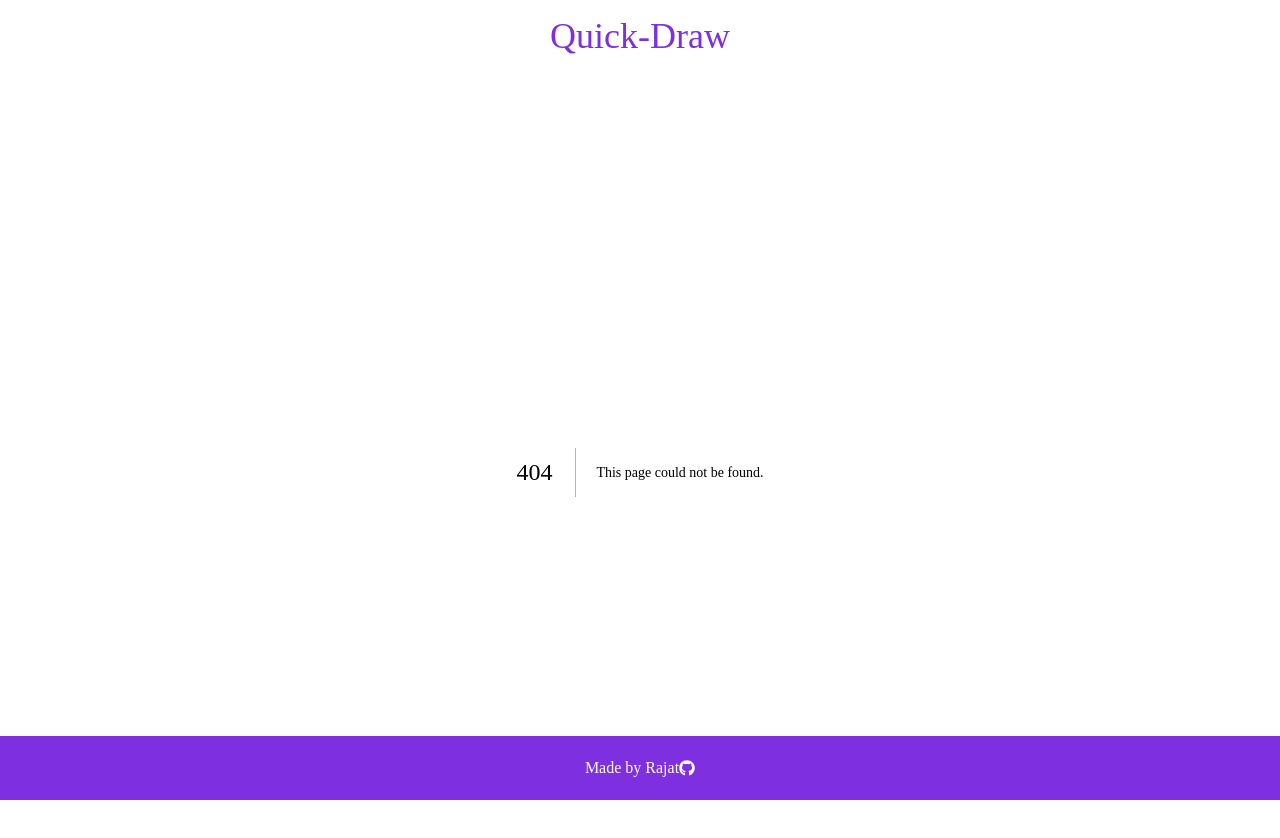
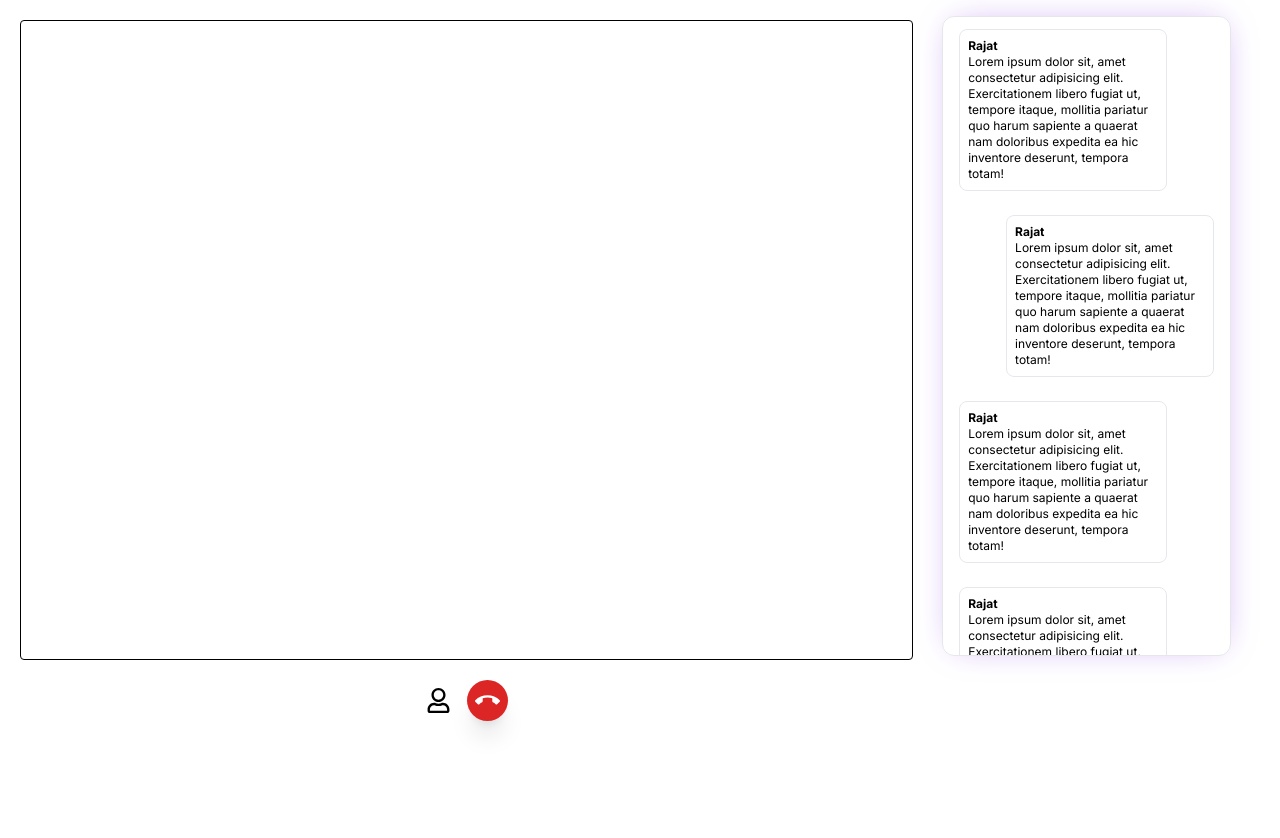
Before and after one commit to rajat4984/QuickDraw, a Next.js app: page /room/1 in a window 1280 px wide. Before the commit this address had no page. Shown: the top 838 px of the page. After the commit the page ends 800 px from the top, so only its background shows below. Built offline with nearby package versions, Linux system fonts and the light colour scheme.

Commit message:
created whiteboard page

```diff
--- /dev/null
+++ b/src/app/components/Chat.jsx
@@ -0,0 +1,49 @@
+"use client";
+
+import React from "react";
+import { IoSend } from "react-icons/io5";
+import { IoCloseOutline } from "react-icons/io5";
+import Message from "./Message";
+
+const Chat = ({ setChatOpen }) => {
+  return (
+    <>
+      <div className="relative md:w-1/2 lg:w-10/12 mx-auto my-0 border form-shadow rounded-xl h-[80vh] chat-scroll  flex flex-col overflow-y-scroll">
+        <div onClick={() => setChatOpen(false)} className="m-2 lg:hidden">
+          <IoCloseOutline className="absolute right-[2%] top-[1%] w-5" />
+        </div>
+        {/* MESSAGES */}
+        <div className="flex flex-col">
+          <div>
+            <Message />
+          </div>
+          <div className="self-end">
+            <Message />
+          </div>
+          <div>
+            <Message />
+          </div>
+          <div>
+            <Message />
+          </div>
+
+          {/* MESSAGE INPUT */}
+          <div>
+            <div className="flex items-center p-2  justify-around fixed lg:static lg:w-full top-[88%] z-10 bg-[#fff] w-[94%] self-end md:w-[49%]">
+              <input
+                placeholder="Enter your message"
+                className="mt-5 mb-2 border rounded-md p-2  text-xs w-[80%]
+           bg-[#7e30e142] placeholder-my_purple text-my_purple "
+              />
+              <button className="bg-my_purple p-2 mt-2 rounded-full ml-1">
+                <IoSend className="text-[#FFF]" />
+              </button>
+            </div>
+          </div>
+        </div>
+      </div>
+    </>
+  );
+};
+
+export default Chat;
--- /dev/null
+++ b/src/app/components/Message.jsx
@@ -0,0 +1,12 @@
+import React from 'react'
+
+const Message = () => {
+  return (
+    <div className='border rounded-lg p-2 max-w-52 text-xs mx-4 my-3'>
+        <p className='font-bold'>Rajat</p>
+        <p className=''>Lorem ipsum dolor sit, amet consectetur adipisicing elit. Exercitationem libero fugiat ut, tempore itaque, mollitia pariatur quo harum sapiente a quaerat nam doloribus expedita ea hic inventore deserunt, tempora totam!</p>
+    </div>
+  )
+}
+
+export default Message
--- a/src/app/globals.css
+++ b/src/app/globals.css
@@ -8,7 +8,7 @@
   padding: 0;
   margin: 0;
   box-sizing: border-box;
-  font-family: "Delicious Handrawn", cursive;
+  /* font-family: "Delicious Handrawn", cursive; */
 }
 
 .absolute-center{
@@ -25,3 +25,32 @@ input{
 .form-shadow{
   box-shadow: 1px -1px 35px -11px rgba(198,164,242,1);
 }
+
+#myCanvas{
+  width: 100%;
+  height:80vh;
+  border:1px solid black;
+}
+
+
+/* ----------SCRLLBAR------- */
+
+/* width */
+.chat-scroll::-webkit-scrollbar {
+  width: 2px;
+}
+
+/* Track */
+.chat-scroll::-webkit-scrollbar-track {
+  background: #f1f1f1;
+}
+
+/* Handle */
+::-webkit-scrollbar-thumb {
+  background: #c79bff;
+}
+
+/* Handle on hover */
+::-webkit-scrollbar-thumb:hover {
+  background: #555;
+}
--- a/src/app/joinRoom/page.jsx
+++ b/src/app/joinRoom/page.jsx
@@ -1,10 +1,13 @@
 import React from 'react'
 import Form from '../components/Form'
+import Footer from '../components/Footer'
 
 const page = () => {
   return (
     <div className='min-h-max'>
+           <Navbar />
         <Form/>
+        <Footer/>
     </div>
   )
 }
--- a/src/app/layout.js
+++ b/src/app/layout.js
@@ -14,10 +14,8 @@ export default function RootLayout({ children }) {
   return (
     <html lang="en">
       <body className={inter.className}>
-        <Navbar />
-
+        {/* <Navbar/> */}
         {children}
-        <Footer />
       </body>
     </html>
   );
--- /dev/null
+++ b/src/app/room/[roomName]/page.jsx
@@ -0,0 +1,53 @@
+"use client";
+import React, { useState } from "react";
+import Chat from "./../../components/Chat";
+import { MdCallEnd } from "react-icons/md";
+import { FaRegUser } from "react-icons/fa";
+import { MdChat } from "react-icons/md";
+
+const page = () => {
+  const [chatOpen, setChatOpen] = useState(false);
+  return (
+    <div>
+      <div className="flex flex-col justify-around m-2">
+        {chatOpen ? (
+          <>
+            {/* CHAT */}
+            <div
+            >{chatOpen && <Chat setChatOpen={setChatOpen} />}</div>
+          </>
+        ) : (
+          <div className='mx-3 flex items-center'>
+            {/* //WHITEBOARD */}
+            <div>
+
+            <canvas
+              id="myCanvas"
+              className="rounded mt-3"
+            ></canvas>
+
+            <div className="flex justify-evenly items-center mt-5 mx-8 md:justify-center">
+              <div>
+                <FaRegUser size={25} />
+              </div>
+              <div className="bg-red-600 p-2 rounded-full shadow-xl md:ml-4">
+                <MdCallEnd size={25} className="text-white" />
+              </div>
+              <div className="lg:hidden" onClick={() => setChatOpen(true)}>
+                <MdChat size={25} />
+              </div>
+            </div>
+              </div>
+
+
+              <div className="hidden lg:block mt-2 self-baseline w-[40%]">
+                <Chat/>
+                </div>
+          </div>
+        )}
+      </div>
+    </div>
+  );
+};
+
+export default page;
--- a/tailwind.config.js
+++ b/tailwind.config.js
@@ -12,10 +12,11 @@ module.exports = {
         "gradient-conic":
           "conic-gradient(from 180deg at 50% 50%, var(--tw-gradient-stops))",
       },
+      colors:{
+        my_purple:'#7E30E1',
+      }
     },
-    colors:{
-      my_purple:'#7E30E1',
-    }
+
   },
   plugins: [],
 };
```
